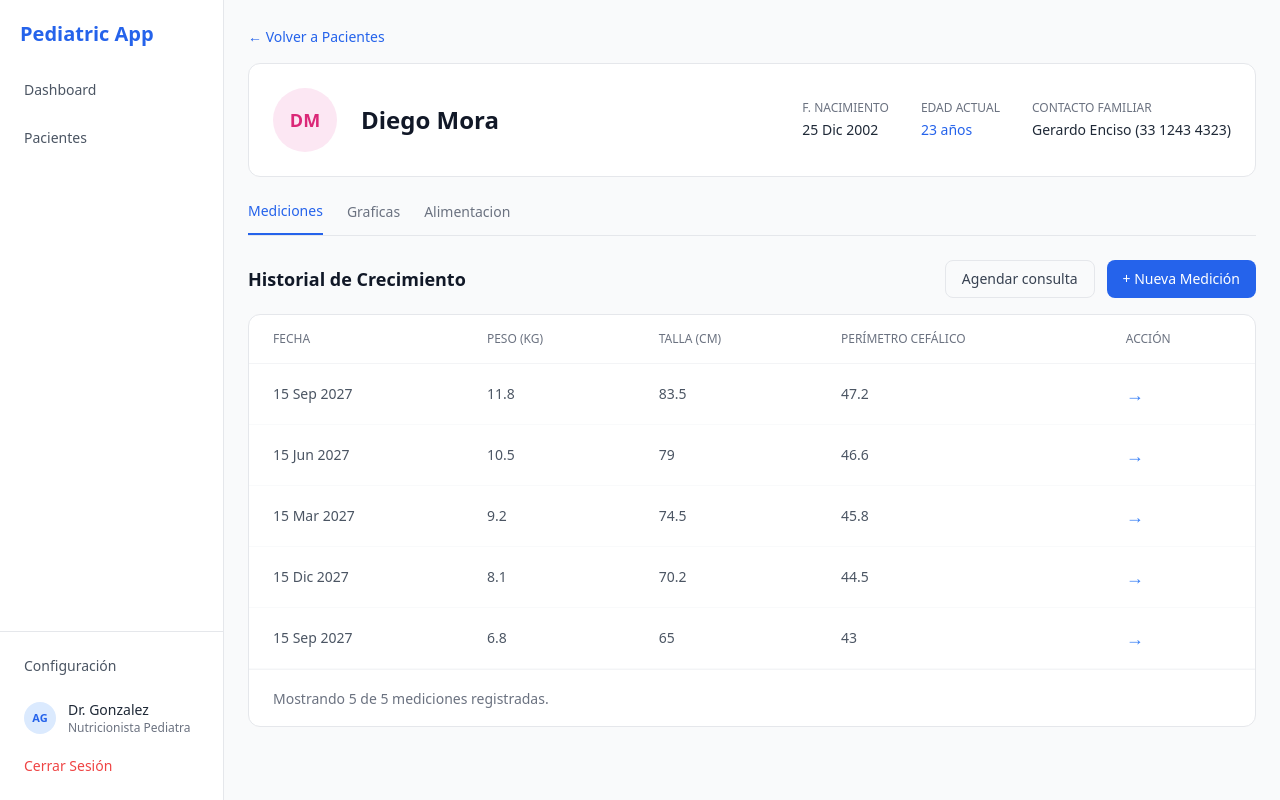
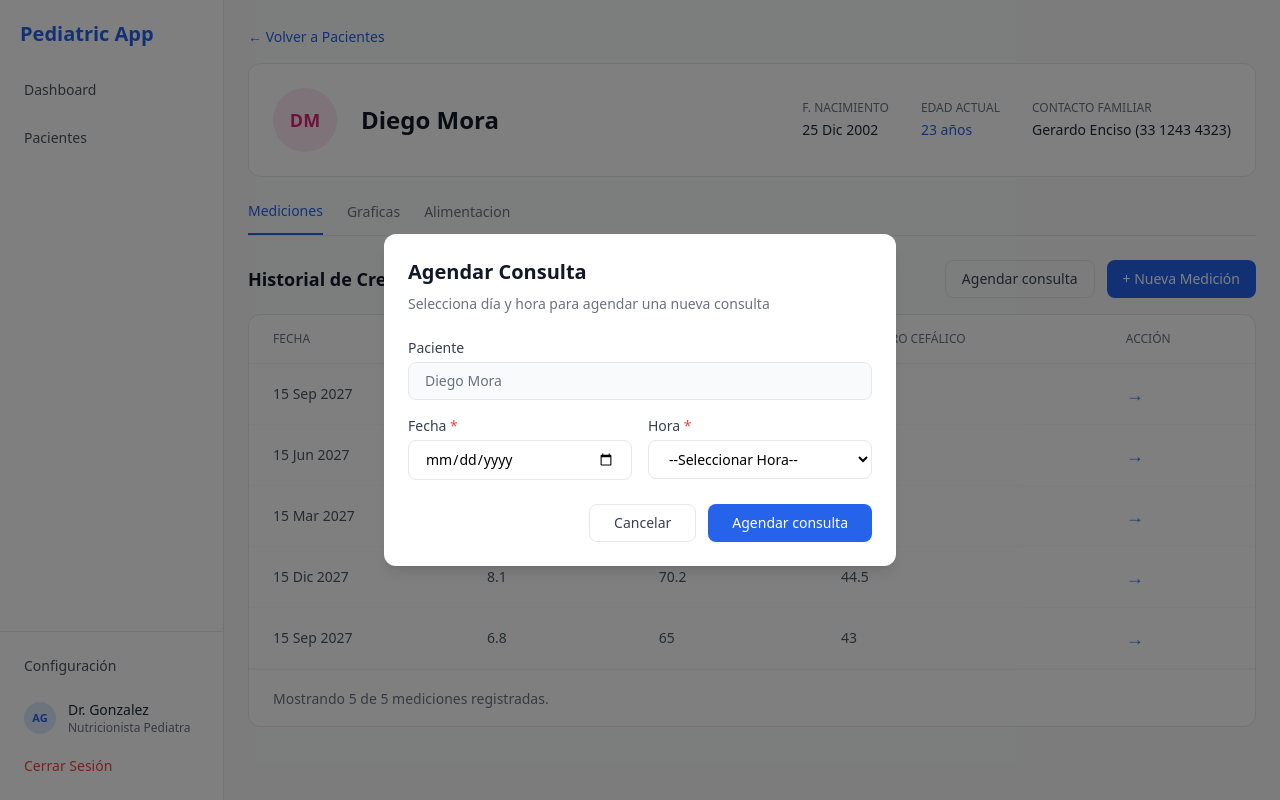
Before and after one commit to chrisdzasc/Pediatric-Web, a React (Create React App) app: page /pacientes/1 in a window 1280 px wide. Both pictures are taken after a click on the button "Agendar consulta". Built offline with nearby package versions, Linux system fonts and the light colour scheme.

Commit message:
feat: modal de agendar consulta con validaciones de fecha y hora

```diff
--- /dev/null
+++ b/src/components/ModalAgregarConsulta.tsx
@@ -0,0 +1,101 @@
+import { useState } from "react";
+
+interface ModalAgregarConsultaProps {
+    pacienteNombre: string;
+    isOpen: boolean;
+    onClose: () => void;
+}
+
+function ModalAgregarConsulta({ pacienteNombre, isOpen, onClose }: ModalAgregarConsultaProps) {
+
+    const [fecha, setFecha] = useState("");
+    const [hora, setHora] = useState("");
+
+    if(!isOpen) return null;
+
+    const handleAgendar = () => {
+        alert(`Consulta agendada para ${pacienteNombre} el ${fecha} a las ${hora} (por ahora solo simula)`);
+
+        setFecha("");
+        setHora("");
+        onClose();
+    };
+
+    return(
+        <div className="fixed inset-0 z-50 flex items-center justify-center">
+            <div className="fixed inset-0 bg-black/50" onClick={onClose}></div>
+
+            <div className="bg-white rounded-xl shadow-lg w-full max-w-lg p-6 relative z-10">
+                <h2 className="text-xl font-bold text-gray-900 mb-2">Agendar Consulta</h2>
+
+                <p className="text-sm text-gray-500 mb-6">Selecciona día y hora para agendar una nueva consulta</p>
+
+                <div className="mb-4">
+                    <label className="block text-sm font-medium text-gray-700 mb-1">Paciente</label>
+
+                    <input
+                        type="text"
+                        value={pacienteNombre}
+                        disabled
+                        className="w-full px-4 py-2 border border-gray-200 rounded-lg text-sm bg-gray-50 text-gray-500"
+                    />
+                </div>
+
+                <div className="grid grid-cols-2 gap-4 mb-6">
+                    <div>
+                        <label className="block text-sm font-medium text-gray-700 mb-1">Fecha <span className="text-red-500">*</span></label>
+
+                        <input
+                            type="date"
+                            value={fecha}
+                            onChange={(e) => {
+                                const hoy = new Date().toISOString().split("T")[0];
+
+                                if(e.target.value >= hoy) {
+                                    setFecha(e.target.value);
+                                }
+                            }}
+                            min={new Date().toISOString().split("T")[0]}
+                            className="w-full px-4 py-2 border border-gray-200 rounded-lg text-sm focus:outline-none focus:border-blue-400"
+                        />
+                    </div>
+
+                    <div>
+                        <label className="block text-sm font-medium text-gray-700 mb-1">Hora <span className="text-red-500">*</span></label>
+
+                        <select
+                            value={hora}
+                            onChange={(e) => setHora(e.target.value)}
+                            className="w-full px-4 py-2 border border-gray-200 rounded-lg text-sm focus:outline-none focus:border-blue-400 bg-white"
+                        >
+                            <option value="">--Seleccionar Hora--</option>
+                            {Array.from({ length: 14 }, (_, i) => 9 + i).map((h) =>
+                                ["00", "30"].map((m) => {
+                                    const valor = `${String(h).padStart(2, "0")}:${m}`;
+
+                                    return (
+                                        <option key={valor} value={valor}>{valor}</option>
+                                    );
+                                })
+                            )}
+                        </select>
+                    </div>
+                </div>
+
+                <div className="flex justify-end gap-3">
+                    <button
+                        onClick={onClose}
+                        className="px-6 py-2 border border-gray-200 rounded-lg text-sm font-medium text-gray-700 hover:bg-gray-50"
+                    >Cancelar</button>
+
+                    <button
+                        onClick={handleAgendar}
+                        className="px-6 py-2 bg-blue-600 text-white rounded-lg text-sm font-medium hover:bg-blue-700"
+                    >Agendar consulta</button>
+                </div>
+            </div>
+        </div>
+    );
+}
+
+export default ModalAgregarConsulta;
--- a/src/pages/DetallePaciente.tsx
+++ b/src/pages/DetallePaciente.tsx
@@ -1,5 +1,6 @@
 import { useState } from "react";
 import { useParams, Link } from "react-router-dom";
+import ModalAgregarConsulta from "../components/ModalAgregarConsulta";
 
 interface Medicion {
     fecha: string;
@@ -32,6 +33,7 @@ const pacienteEjemplo = {
 function DetallePaciente() {
     const { id } = useParams();
     const [tabActiva, setTabActiva] = useState("Mediciones");
+    const [modalAbierto, setModalAbierto] = useState(false);
     const paciente = pacienteEjemplo;
 
     const tabs = ["Mediciones", "Graficas", "Alimentacion"];
@@ -88,7 +90,7 @@ function DetallePaciente() {
                         <h2 className="text-lg font-bold text-gray-900">Historial de Crecimiento</h2>
 
                         <div className="flex gap-3">
-                            <button className="px-4 py-2 border border-gray-200 rounded-lg text-sm font-medium text-gray-700 hover:bg-gray-50 flex items-center gap-2">Agendar consulta</button>
+                            <button onClick={() => setModalAbierto(true)} className="px-4 py-2 border border-gray-200 rounded-lg text-sm font-medium text-gray-700 hover:bg-gray-50 flex items-center gap-2">Agendar consulta</button>
 
                             <Link to={`/pacientes/${id}/nueva-medicion`} className="px-4 py-2 bg-blue-600 text-white rounded-lg text-sm font-medium hover:bg-blue-700 flex items-center gap-2">+ Nueva Medición</Link>
                         </div>
@@ -150,7 +152,11 @@ function DetallePaciente() {
                 </div>
             )}
 
-
+            <ModalAgregarConsulta
+                pacienteNombre={paciente.nombre}
+                isOpen={modalAbierto}
+                onClose={() => setModalAbierto(false)}
+            />
         </div>
     );
 }
```
